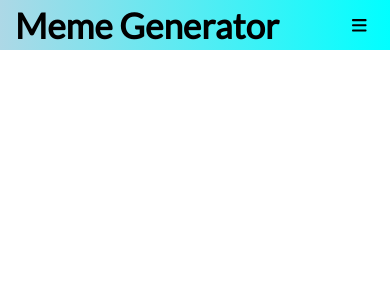
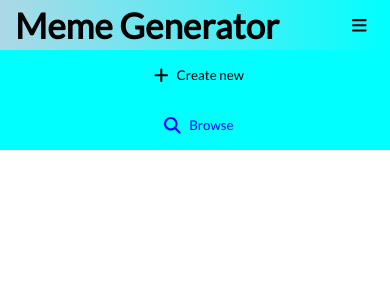
Before and after one commit to avithe1/memegenerator, a React (Create React App) app: page / in a window 390 px wide. Both pictures are taken after a click on the button 359 px from the left and 25 px from the top of the page. Shown: the top 300 px of the page. Built offline with nearby package versions, Linux system fonts and the light colour scheme; a web font is replaced by a local one.

Commit message:
With header drop menu

```diff
--- a/src/App.tsx
+++ b/src/App.tsx
@@ -4,9 +4,9 @@ import Header from './components/Header';
 import { ModeType } from './types/common.types';
 
 function App() {
-  const [appmode, setAppmode] = useState<ModeType>(ModeType.BROWSE);
+  const [appmode, setAppmode] = useState<ModeType|null>(ModeType.BROWSE);
 
-  const modeSelect = (modeType:ModeType) => {
+  const modeSelect = (modeType:ModeType|null) => {
     setAppmode(modeType)
   }
 
--- a/src/components/Header.scss
+++ b/src/components/Header.scss
@@ -13,13 +13,13 @@
         color:#000;
     }
 
-    @media (min-width:301px) {
+    @media screen and (min-width:301px) {
         .appname {
             font-size: 35px;
         }
     }
 
-    @media (max-width:300px) {
+    @media screen and (max-width:300px) {
         .appname {
             font-size: 20px;
         }
@@ -27,13 +27,14 @@
 
 
     &_right{
-        @media (max-width:500px) {
+
+        @media screen and (max-width:500px) {
             &__buttons {
                 display: none;
             }
         }
 
-        @media (min-width:500px) {
+        @media screen and (min-width:500px) {
             &__menu {
                 display: none;
             }
@@ -65,3 +66,26 @@
         }
     }
 }
+
+@media screen and (max-width:500px) {
+    .header {
+        position: relative;
+    }
+
+    .header_right__buttons__show {
+        position:absolute;
+        top:50px;
+        background-color: aqua;
+        left:0;
+        width: 100%;
+    }
+
+    .header_button{
+        display: block;
+        width: 100%;
+
+        &__selected{
+            background-color: aqua;
+        }
+    }
+}
--- a/src/components/Header.tsx
+++ b/src/components/Header.tsx
@@ -2,30 +2,42 @@ import { faPlus, faMagnifyingGlass, faBars } from "@fortawesome/free-solid-svg-i
 import { FontAwesomeIcon } from "@fortawesome/react-fontawesome";
 import './Header.scss'
 import { ModeType } from '../types/common.types'
+import { useState } from "react";
 
 interface Props {
-    appmode: ModeType,
-    modeSelect: (modeType: ModeType) => void
+    appmode: ModeType | null,
+    modeSelect: (modeType: ModeType | null) => void
 }
 
 const Header: React.FC<Props> = ({ appmode, modeSelect }) => {
+    const [showMenu, setShowMenu] = useState(false);
+
+    const toggleMenu = (type: ModeType | null) => {
+        if (type != null) {
+            modeSelect(type)
+            setShowMenu(false)
+        } else {
+            setShowMenu(prev => !prev)
+        }
+    }
+
     return (
         <header className="header">
             <div className="header_left">
                 <span className='appname'>Meme Generator</span>
             </div>
             <div className="header_right">
-                <div className="header_right__buttons">
+                <div className={`header_right__buttons${showMenu ? '__show' : ''}`}>
                     <button
                         className={appmode == ModeType.CREATE ? "header_button header_button__selected" : "header_button"}
-                        onClick={() => modeSelect(ModeType.CREATE)}
+                        onClick={() => toggleMenu(ModeType.CREATE)}
                     >
                         <FontAwesomeIcon icon={faPlus} size={'lg'} className="header_button__icon" />
                         <span>Create new</span>
                     </button>
                     <button
                         className={appmode == ModeType.BROWSE ? "header_button header_button__selected" : "header_button"}
-                        onClick={() => modeSelect(ModeType.BROWSE)}
+                        onClick={() => toggleMenu(ModeType.BROWSE)}
                     >
                         <FontAwesomeIcon icon={faMagnifyingGlass} size={'lg'} className="header_button__icon" />
                         <span>Browse</span>
@@ -34,6 +46,7 @@ const Header: React.FC<Props> = ({ appmode, modeSelect }) => {
                 <div className="header_right__menu">
                     <button
                         className="header_button"
+                        onClick={() => toggleMenu(null)}
                     >
                         <FontAwesomeIcon icon={faBars} size={'lg'} className="header_button__icon" />
                     </button>
```
